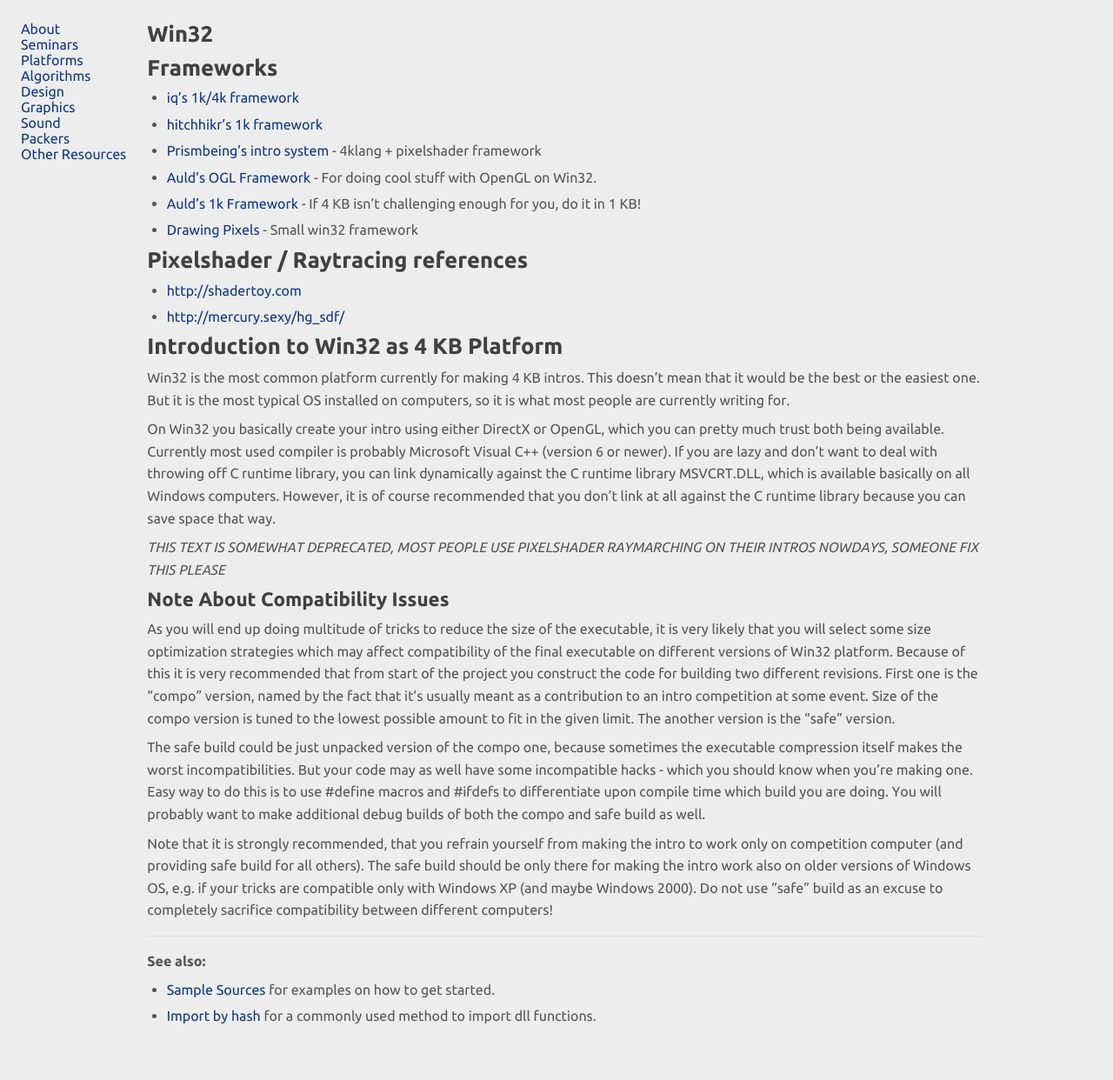
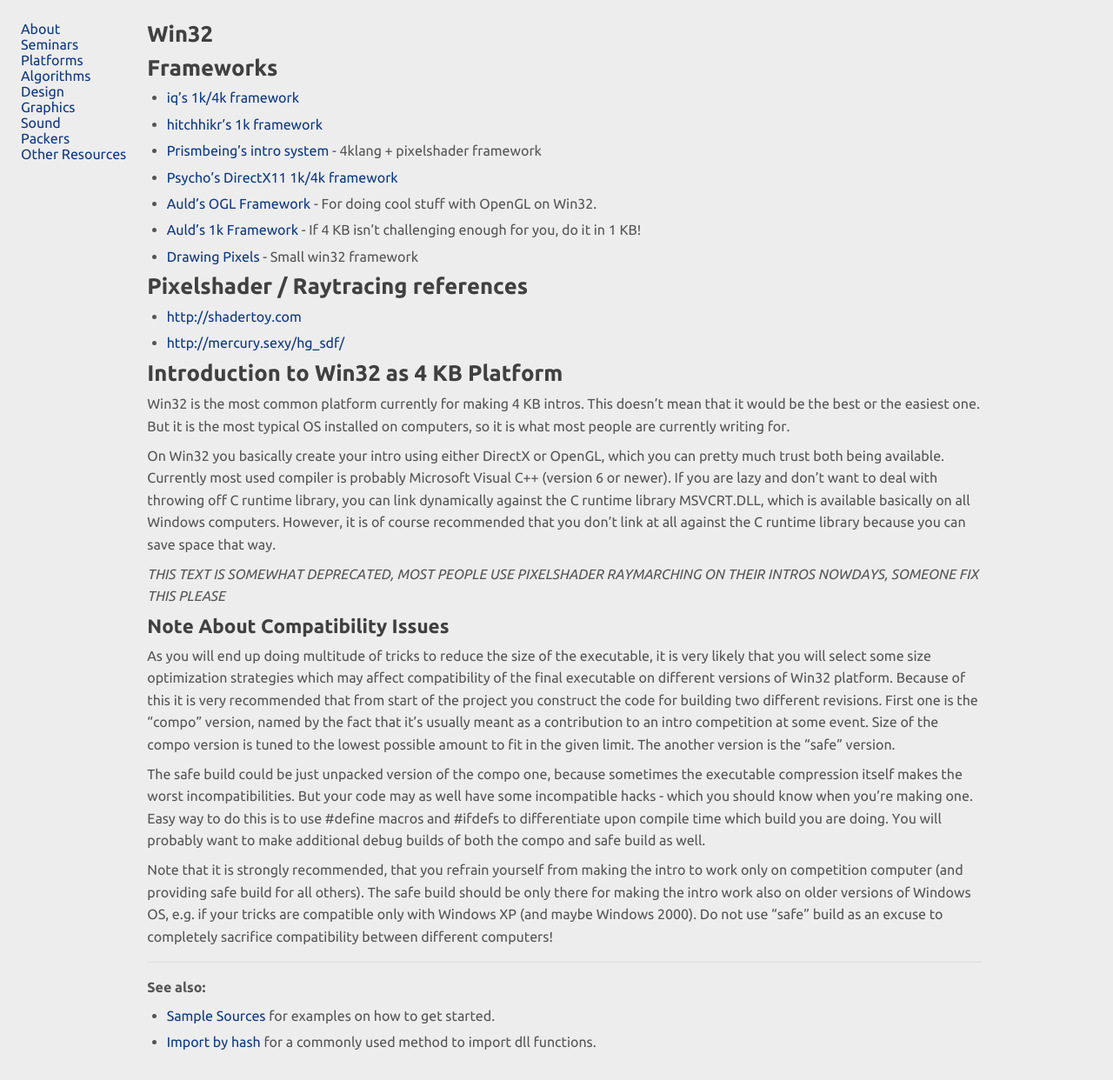
Before and after one commit to in4k/in4k.github.io, a Jekyll site: the page built from wiki/win32.markdown, in a window 1280 px wide. Shown: the whole page at 87% size. Built offline with Jekyll 4.4.1, drawn with Linux system fonts in a browser that asks for light colours; before the commit the page ends 1211 px from its top, so only the background shows below that.

Commit message:
Update win32.markdown

```diff
--- a/wiki/win32.markdown
+++ b/wiki/win32.markdown
@@ -8,6 +8,7 @@
 * [iq's 1k/4k framework](https://github.com/in4k/isystem1k4k)
 * [hitchhikr's 1k framework](https://github.com/in4k/1K-D3D-SW-OGL-FrameWorks)
 * [Prismbeing's intro system](https://github.com/armak/pbr-introsystem) - 4klang + pixelshader framework
+* [Psycho's DirectX11 1k/4k framework](https://github.com/in4k/TinyDX11)
 * [Auld's OGL Framework](aulds-ogl-framework) - For doing cool stuff with OpenGL on Win32.
 * [Auld's 1k Framework](aulds-1k-framework) - If 4 KB isn't challenging enough for you, do it in 1 KB!
 * [Drawing Pixels](drawing-pixels) - Small win32 framework
```
